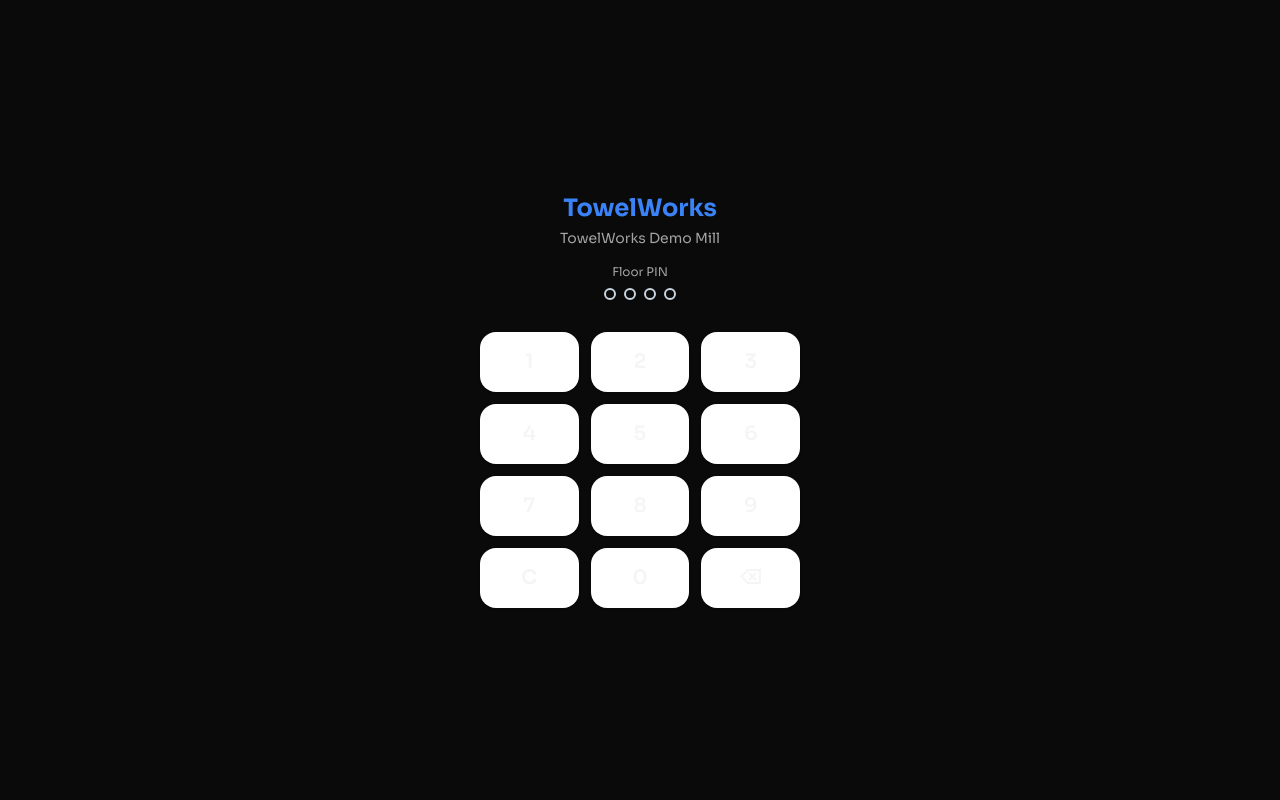
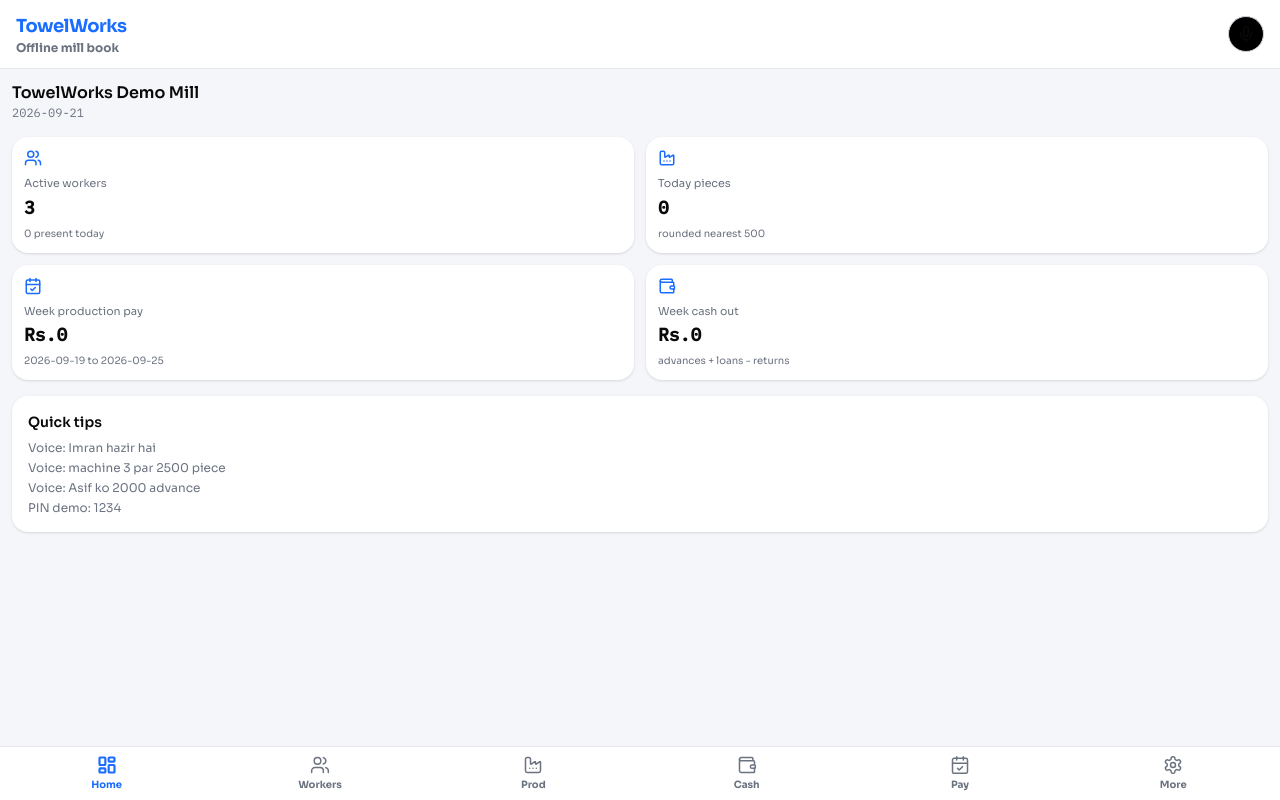
Before and after one commit to AdnanRaza88/towelworks-factory, a React (Vite) app: page / in a window 1280 px wide. Built offline with nearby package versions, Linux system fonts and the light colour scheme.

Commit message:
v1.2: light/dark theme toggle, no PIN, theme CSS, App+VoiceBar permission

```diff
--- a/src/App.tsx
+++ b/src/App.tsx
@@ -1,12 +1,12 @@
-import { useState } from "react";
+import { useEffect, useState } from "react";
 import { useAppStore } from "@/store/useAppStore";
-import PinScreen from "@/pages/PinScreen";
 import Dashboard from "@/pages/Dashboard";
 import WorkersPage from "@/pages/WorkersPage";
 import ProductionPage from "@/pages/ProductionPage";
 import CashPage from "@/pages/CashPage";
 import PayrollPage from "@/pages/PayrollPage";
 import SettingsPage from "@/pages/SettingsPage";
+import ProvidersPage from "@/pages/ProvidersPage";
 import VoiceBar from "@/components/VoiceBar";
 import {
   LayoutDashboard,
@@ -27,49 +27,66 @@
   { id: "settings", label: "More", icon: Settings },
 ] as const;
 
-type TabId = (typeof TABS)[number]["id"];
+type TabId = (typeof TABS)[number]["id"] | "providers";
 
 export default function App() {
-  const unlocked = useAppStore((s) => s.unlocked);
+  const theme = useAppStore((s) => s.settings.theme ?? "light");
   const [tab, setTab] = useState<TabId>("home");
 
-  if (!unlocked) return <PinScreen />;
+  useEffect(() => {
+    document.documentElement.setAttribute("data-theme", theme);
+  }, [theme]);
 
   return (
-    <div className="flex h-full flex-col safe-top bg-[var(--bg)]">
-      <header className="flex items-center justify-between border-b border-[var(--border)] bg-black px-4 py-3">
+    <div className="flex h-full flex-col safe-top" style={{ background: "var(--bg)", color: "var(--text)" }}>
+      <header
+        className="flex items-center justify-between border-b px-4 py-3"
+        style={{ background: "var(--header-bg)", borderColor: "var(--border)" }}
+      >
         <div>
-          <h1 className="text-lg font-semibold tracking-tight text-white">
+          <h1 className="text-lg font-bold tracking-tight" style={{ color: "var(--primary)" }}>
             TowelWorks
           </h1>
-          <p className="text-xs text-[var(--muted)]">Offline mill book</p>
+          <p className="text-xs font-bold" style={{ color: "var(--muted)" }}>
+            Offline mill book
+          </p>
         </div>
         <VoiceBar />
       </header>
 
       <main className="flex-1 overflow-y-auto px-3 py-3">
-        {tab === "home" && <Dashboard onNavigate={setTab} />}
+        {tab === "home" && (
+          <Dashboard onNavigate={(t) => setTab(t as TabId)} />
+        )}
         {tab === "workers" && <WorkersPage />}
         {tab === "production" && <ProductionPage />}
         {tab === "cash" && <CashPage />}
         {tab === "payroll" && <PayrollPage />}
-        {tab === "settings" && <SettingsPage />}
+        {tab === "settings" && (
+          <SettingsPage onOpenProviders={() => setTab("providers")} />
+        )}
+        {tab === "providers" && (
+          <ProvidersPage onBack={() => setTab("settings")} />
+        )}
       </main>
 
-      <nav className="safe-bottom flex border-t border-[var(--border)] bg-black">
+      <nav
+        className="safe-bottom flex border-t"
+        style={{ background: "var(--nav-bg)", borderColor: "var(--border)" }}
+      >
         {TABS.map((t) => {
           const Icon = t.icon;
-          const active = tab === t.id;
+          const active = tab === t.id || (tab === "providers" && t.id === "settings");
           return (
             <button
               key={t.id}
               onClick={() => setTab(t.id)}
               className={cn(
-                "flex flex-1 flex-col items-center gap-0.5 py-2 text-[10px] font-medium transition",
-                active ? "text-white" : "text-[var(--muted)]"
+                "flex flex-1 flex-col items-center gap-0.5 py-2 text-[10px] font-bold transition"
               )}
+              style={{ color: active ? "var(--primary)" : "var(--muted)" }}
             >
-              <Icon size={20} strokeWidth={active ? 2.4 : 1.8} />
+              <Icon size={20} strokeWidth={active ? 2.6 : 1.8} />
               {t.label}
             </button>
           );
--- a/src/index.css
+++ b/src/index.css
@@ -1,6 +1,29 @@
 @import "tailwindcss";
 
-:root {
+:root,
+[data-theme="light"] {
+  --bg: #f4f6f9;
+  --bg-elevated: #ffffff;
+  --card: #ffffff;
+  --card-hover: #f8fafc;
+  --primary: #1a6dff;
+  --primary-dim: #0d4fc4;
+  --text: #0a0a0a;
+  --text-secondary: #1a1a1a;
+  --muted: #6b7280;
+  --border: #e5e7eb;
+  --border-strong: #d1d5db;
+  --success: #16a34a;
+  --danger: #dc2626;
+  --warn: #d97706;
+  --chart-1: #1a6dff;
+  --chart-2: #16a34a;
+  --chart-3: #d97706;
+  --nav-bg: #ffffff;
+  --header-bg: #ffffff;
+}
+
+[data-theme="dark"] {
   --bg: #0a0a0a;
   --bg-elevated: #141414;
   --card: #1a1a1a;
@@ -15,8 +38,11 @@
   --success: #22c55e;
   --danger: #ef4444;
   --warn: #f59e0b;
-  --white: #ffffff;
-  --black: #000000;
+  --chart-1: #60a5fa;
+  --chart-2: #4ade80;
+  --chart-3: #fbbf24;
+  --nav-bg: #000000;
+  --header-bg: #000000;
 }
 
 * { box-sizing: border-box; }
@@ -37,23 +63,35 @@
 .mono { font-family: "IBM Plex Mono", ui-monospace, monospace; }
 .safe-bottom { padding-bottom: env(safe-area-inset-bottom, 0px); }
 .safe-top { padding-top: env(safe-area-inset-top, 0px); }
+.font-bold-ui { font-weight: 700; }
 
 ::-webkit-scrollbar { width: 4px; height: 4px; }
-::-webkit-scrollbar-thumb { background: #404040; border-radius: 4px; }
+::-webkit-scrollbar-thumb { background: var(--border-strong); border-radius: 4px; }
 
-input, select, button, textarea { font-family: inherit; color: inherit; }
+input, select, button, textarea {
+  font-family: inherit;
+  color: inherit;
+}
 input, select, textarea {
   background: var(--bg-elevated);
-  border-color: var(--border-strong);
+  border: 1px solid var(--border-strong);
+  color: var(--text);
 }
 button:active { transform: scale(0.98); }
 
-.glass {
-  background: rgba(26, 26, 26, 0.85);
-  border: 1px solid rgba(255, 255, 255, 0.08);
-  backdrop-filter: blur(12px);
-}
 .surface {
   background: var(--card);
   border: 1px solid var(--border);
+  color: var(--text);
 }
+
+.btn-primary {
+  background: var(--primary);
+  color: #fff;
+  font-weight: 700;
+}
+.btn-solid {
+  background: var(--text);
+  color: var(--bg);
+  font-weight: 700;
+}
```
